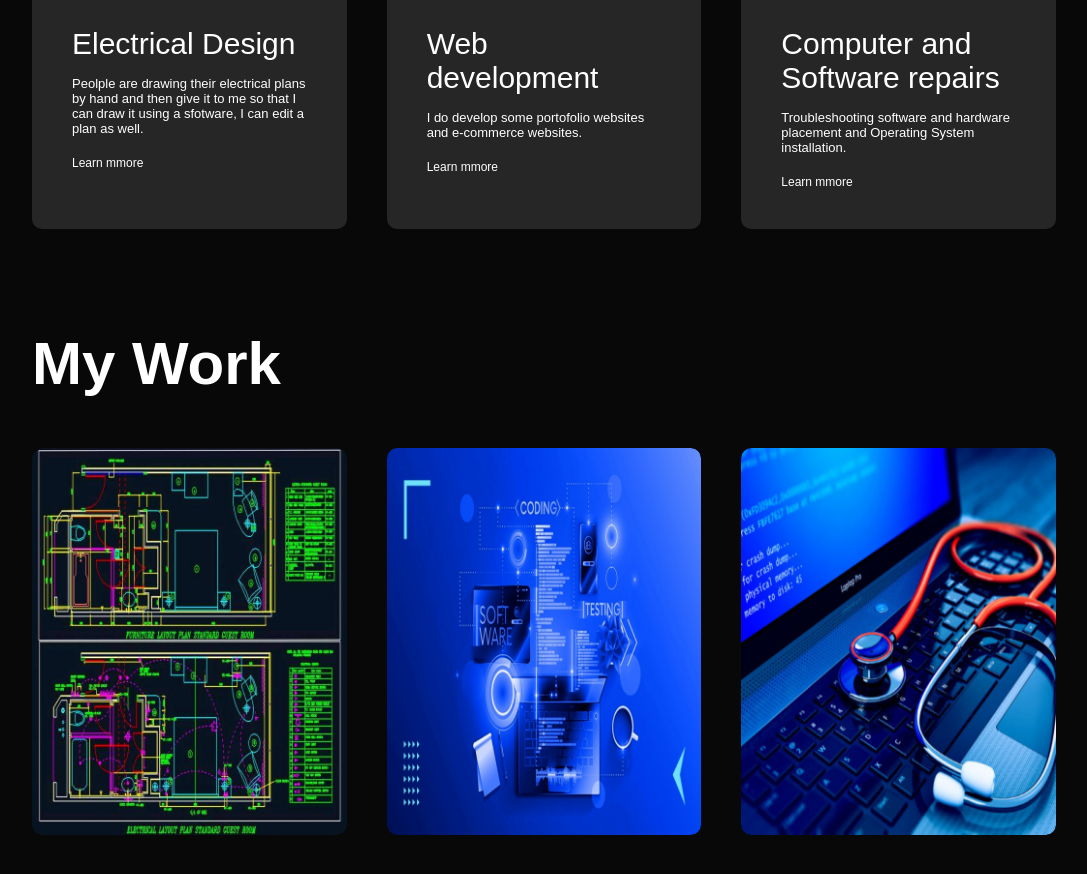
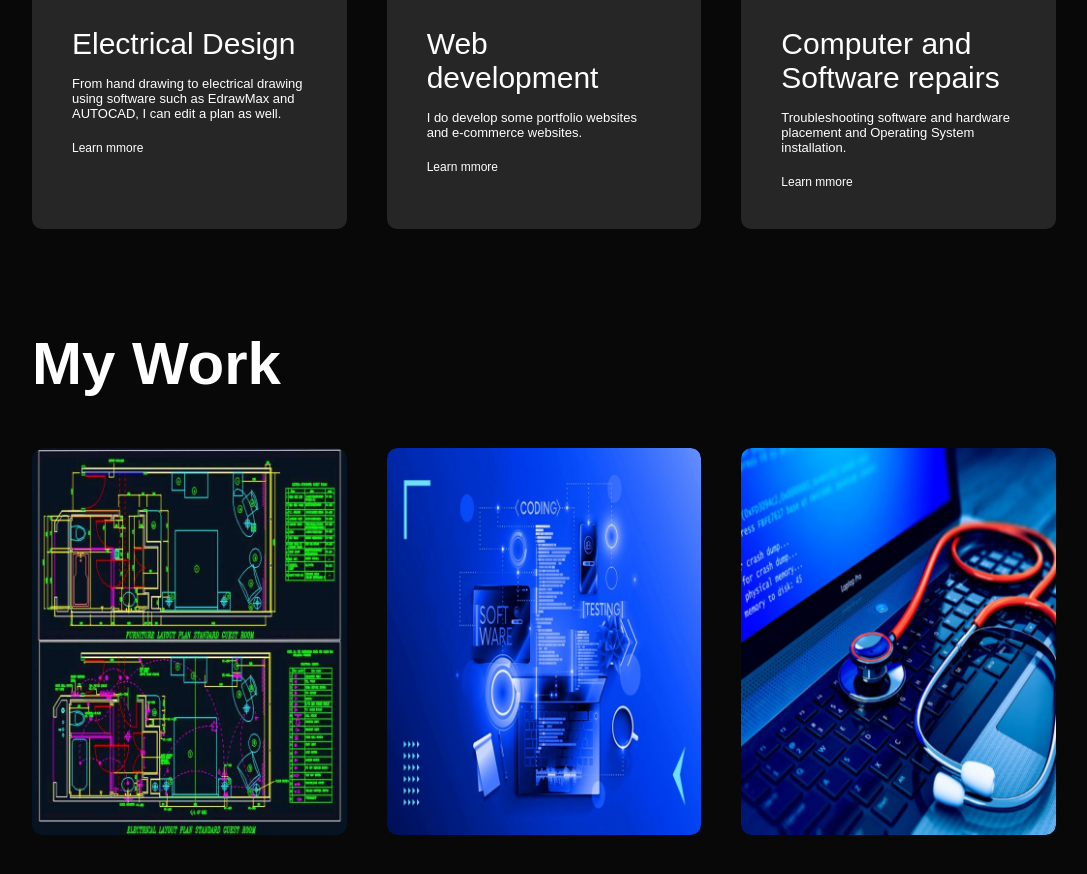
Before and after one commit to Mkayumba/MKayumba.com, a plain HTML site: page index.html in a window 1280 px wide. Shown: the part 1760-2634 px from the top of the page, without its empty margins (96-1183 px from the left). Drawn offline with Linux system fonts and the light colour scheme.

Commit message:
Update index.html

```diff
--- a/index.html
+++ b/index.html
@@ -101,14 +101,14 @@ Additionally, I am skilled at working and dealing with even the most complicated
 			<div>
 				<i class="fa-solid fa-crop-simple"></i>
 				<h2>Electrical Design</h2>
-				<p>Peolple are drawing their electrical plans by hand and then give it to me so that I can draw it using a sfotware, I can edit a plan as well.</p>
+				<p>From hand drawing to electrical drawing using software such as EdrawMax and AUTOCAD, I can edit a plan as well.</p>
 				<a href="#">Learn mmore</a>
 			</div>
 			<div>
 				<i class="fa-solid fa-code"></i>
 
 				<h2>Web development</h2>
-				<p>I do develop some portofolio websites and e-commerce websites.</p>
+				<p>I do develop some portfolio websites and e-commerce websites.</p>
 				<a href="#">Learn mmore</a>
 			</div>
 			<div>
```
